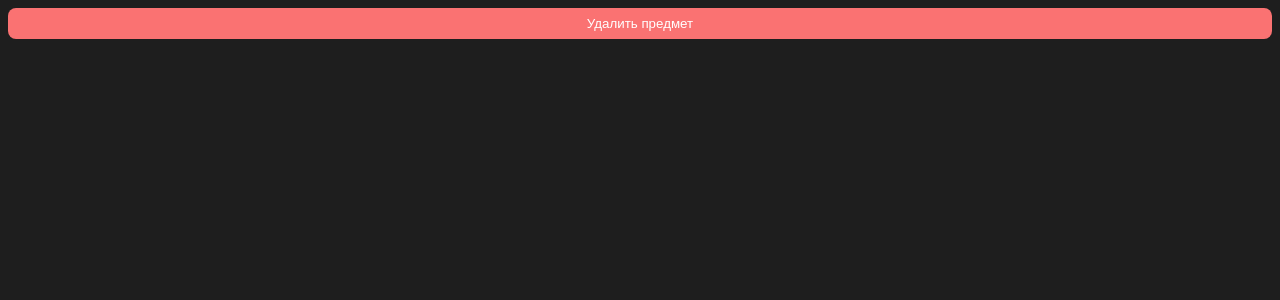
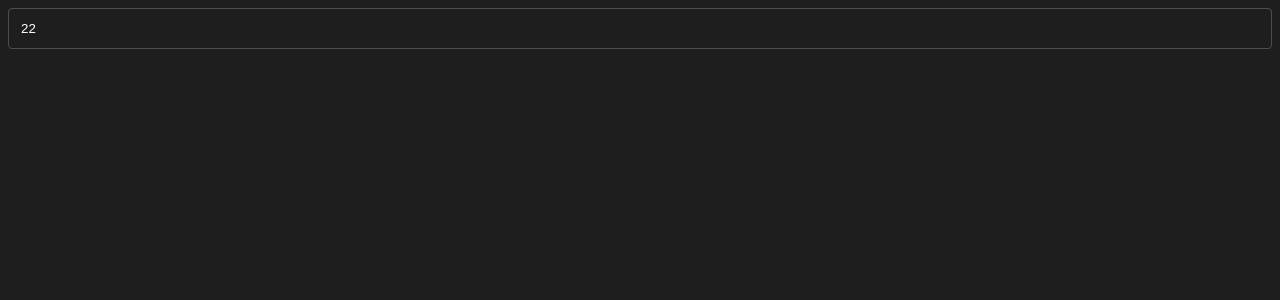
Before and after one commit to synt3tic/inventory, a Vue app: page / in a window 1280 px wide. Shown: the top 300 px of the page. Built offline with nearby package versions, Linux system fonts and the light colour scheme.

Commit message:
ui-штзге ready

```diff
--- a/src/App.vue
+++ b/src/App.vue
@@ -1,9 +1,12 @@
 <script setup lang="ts">
-import UiButton from './components/UI/UiButton.vue';
+import { ref } from 'vue';
+import UiInput from './components/UI/UiInput.vue';
+
+const inputValue = ref('22');
 </script>
 
 <template>
-  <UiButton>Удалить предмет</UiButton>
+  <UiInput v-model="inputValue" type="number" placeholder="Введите количество" />
 </template>
 
 <style lang="scss"></style>
--- a/src/components/UI/UiButton.vue
+++ b/src/components/UI/UiButton.vue
@@ -2,7 +2,7 @@
 import { UiButtonProps } from '../../types/types'
 
 const props = withDefaults(defineProps<UiButtonProps>(), {
-  color: 'primary-red',
+  color: 'primary-white',
   size: 'md',
 })
 </script>
@@ -54,6 +54,11 @@ $red-shadow: 0 4px 6px -1px rgba(214, 102, 136, 0.2), 0 2px 4px -2px rgba(226, 1
   &_sm {
     width: 24px;
     height: 24px;
+    background: none;
+
+    &:hover {
+      box-shadow: none;
+    }
   }
 
   &_md {
--- /dev/null
+++ b/src/components/UI/UiInput.vue
@@ -0,0 +1,34 @@
+<script setup lang="ts">
+import { computed } from 'vue';
+import { UiInputProps } from '../../types/types';
+
+const props = defineProps<UiInputProps>();
+const emit = defineEmits(['update:modelValue']);
+
+const modelValueProxy = computed({
+  get() {
+    return props.modelValue;
+  },
+  set(newValue) {
+    emit('update:modelValue', newValue);
+  },
+})
+</script>
+
+<template>
+  <input v-model="modelValueProxy" class="ui-input" />
+</template>
+
+<style lang="scss" scoped>
+$primary-border: 1px solid #4D4D4D;
+.ui-input {
+  width: 100%;
+  padding: 12px;
+  box-sizing: border-box;
+  outline: none;
+  border: $primary-border;
+  border-radius: 4px;
+  background-color: transparent;
+  color: white;
+}
+</style>
--- a/src/style.scss
+++ b/src/style.scss
@@ -19,3 +19,8 @@ $body-background-dark: #1E1E1E;
   max-width: 1280px;
   margin: 0 auto;
 }
+
+input::-webkit-outer-spin-button,
+input::-webkit-inner-spin-button {
+  -webkit-appearance: none;
+}
--- a/src/types/types.ts
+++ b/src/types/types.ts
@@ -1,13 +1,15 @@
 export interface UiIconProps {
   icon: IconNames;
 }
-
 export type IconNames = 'close' | 'cursor' | 'cursor-pointer'
 
 export interface UiButtonProps {
   size?: ButtonSizes;
   color?: ButtonColors
 }
-
 export type ButtonColors = 'primary-red' | 'primary-white'
 export type ButtonSizes = 'sm' | 'md' | 'lg'
+
+export interface UiInputProps {
+  modelValue: string | number;
+}
```
